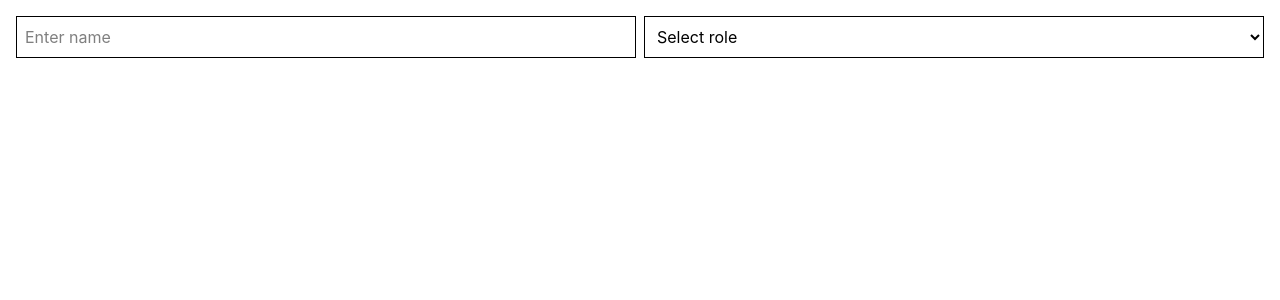
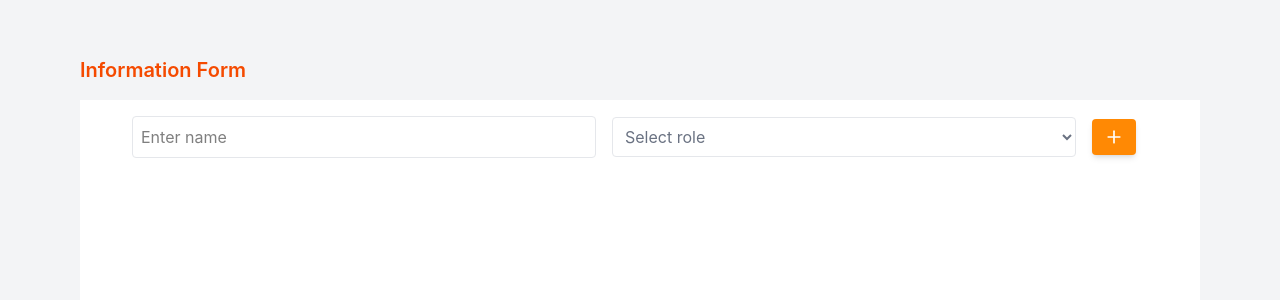
Before and after one commit to MDPerrfan/6Sense-HQ-Frontend-Assignment, a React (Vite) app in the folder assignment/: page / in a window 1280 px wide. Shown: the top 300 px of the page. Built offline with nearby package versions, Linux system fonts and the light colour scheme; the HTML template or start-up script is replaced by a standard one.

Commit message:
Add and Delete button with functions

```diff
--- a/assignment/package.json
+++ b/assignment/package.json
@@ -11,6 +11,7 @@
   },
   "dependencies": {
     "@tailwindcss/vite": "^4.2.2",
+    "lucide-react": "^1.8.0",
     "react": "^19.2.4",
     "react-dom": "^19.2.4",
     "react-router-dom": "^7.14.1",
--- a/assignment/src/App.jsx
+++ b/assignment/src/App.jsx
@@ -3,7 +3,7 @@ import Form from './Components/Form'
 
 export default function App() {
   return (
-    <div className='text-center'>
+    <div className='flex item-center justify-center w-full bg-gray-100 min-h-screen px-5 md:px-15 lg:px-20 py-5 md:py-10'>
       <Form/>
     </div>
   )
--- a/assignment/src/Components/Form.jsx
+++ b/assignment/src/Components/Form.jsx
@@ -1,27 +1,82 @@
 import { useState } from "react";
+import { Minus, Plus } from "lucide-react";
 
 export default function Form() {
     const [formData, setFormData] = useState([
         { name: "", role: "" }
     ]);
 
+    const handleOnChange = (index, field, value) => {
+        const updated = [...formData];
+        updated[index][field] = value;
+        setFormData(updated);
+    };
+
+    const addField = () => {
+        setFormData([...formData, { name: "", role: "" }]);
+    };
+
+    const deleteField = (index) => {
+        const updated = formData.filter((_, i) => i !== index);
+        setFormData(updated);
+    };
+
     return (
-    <form className="p-4 space-y-4">
+        <div className="w-full h-screen/2 flex flex-col bg-gray-100">
+
+            <h2 className="text-xl font-semibold py-4 text-orange-600">Information Form</h2>
+
+            <form className="flex-1 p-4 bg-white overflow-y-auto space-y-4">
+
                 {formData.map((item, index) => (
-        <div key={index} className="flex gap-2">
+                    <div key={index} className="flex gap-4 items-center">
+
                         <input
                             type="text"
                             placeholder="Enter name"
-            className="border p-2 w-full"
+                            className="border ml-9 border-gray-200 rounded p-2 w-full outline-none focus:border-1 focus:border-green-500 focus:ring-green-500"
+                            value={item.name}
+                            onChange={(e) =>
+                                handleOnChange(index, "name", e.target.value)
+                            }
                         />
 
-          <select className="border p-2 w-full">
+                        <select
+                            value={item.role}
+                            onChange={(e) =>
+                                handleOnChange(index, "role", e.target.value)
+                            }
+                            className="border border-gray-200 rounded p-2 w-full text-gray-500 outline-none focus:border-1 focus:border-green-500 focus:ring-green-500"
+                        >
                             <option value="">Select role</option>
                             <option value="frontend">Frontend</option>
                             <option value="backend">Backend</option>
+                            <option value="backend">Full Stack</option>
+                            <option value="backend">QA</option>
                         </select>
+
+
+                        <div className="flex items-center justify-center gap-1">
+                            <button
+                                type="button"
+                                onClick={addField}
+                                className="px-3 cursor-pointer py-2 bg-orange-400 rounded shadow-md text-white hover:bg-orange-500"
+                            >
+                                <Plus className="size-5" />
+                            </button>
+
+                            <button
+                                type="button"
+                                onClick={() => deleteField(index)}
+                                className={`px-3 py-2 cursor-pointer bg-gray-400 rounded shadow-md text-white hover:bg-gray-500
+                                ${formData.length === 1 ? "invisible pointer-events-none" : "visible"}`}
+                            >
+                                <Minus className="size-5" />
+                            </button>
+                        </div>
                     </div>
                 ))}
             </form>
+        </div>
     );
 }
```
Also changed, not shown: 1 other file (tests, documents, lock files or other folders). Lines whose indentation alone changed are shown as unchanged.
